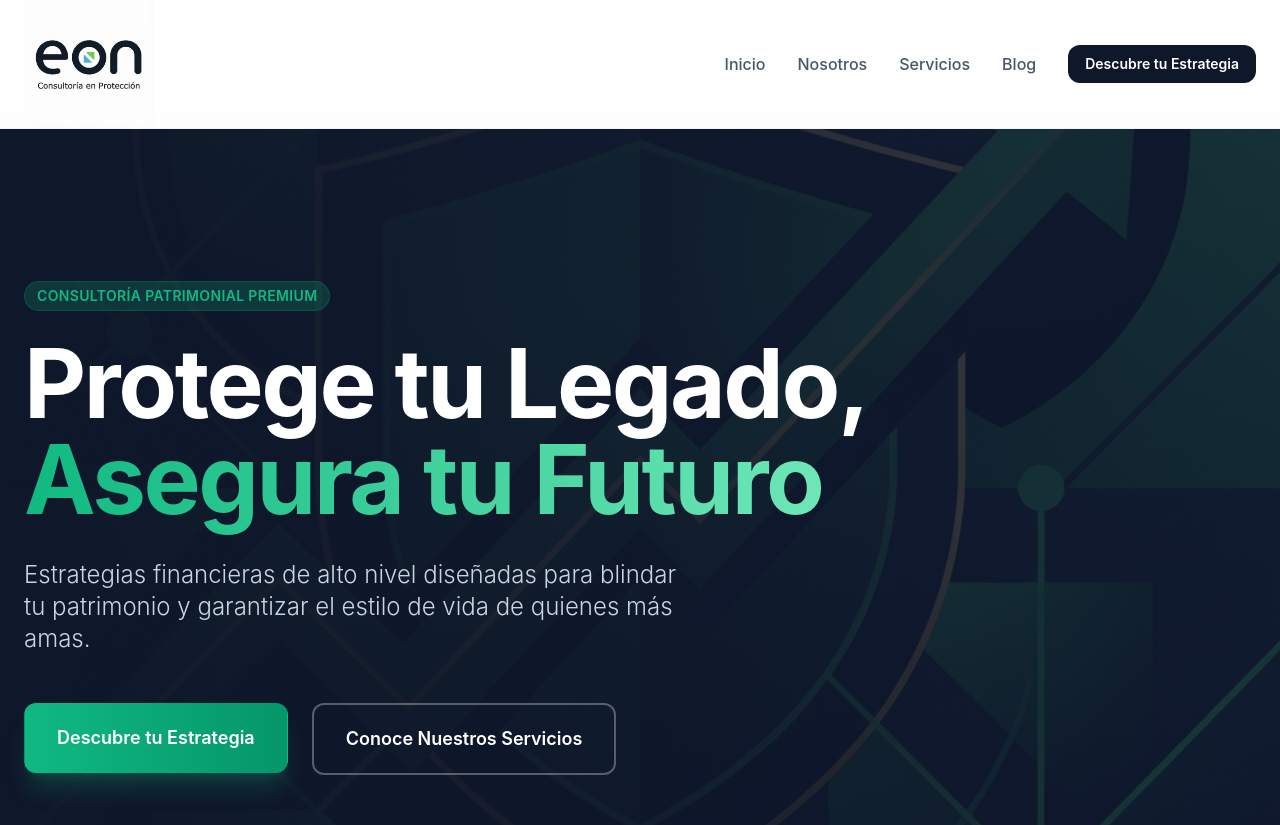
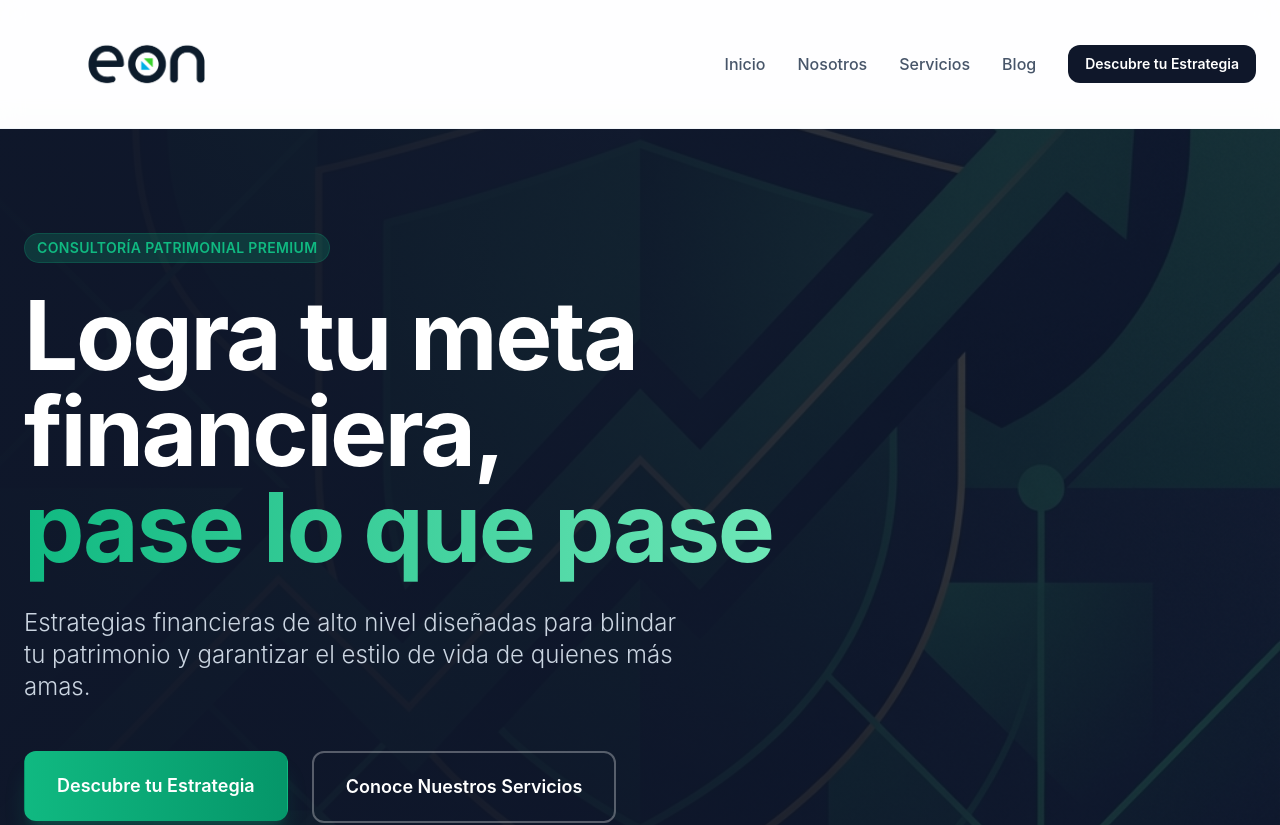
Before and after one commit to adalloya/eon-consultoria, a React (Vite) app: page / in a window 1280 px wide. Shown: the top 825 px of the page. Built offline with nearby package versions, Linux system fonts and the light colour scheme.

Commit message:
chore: update favicon, apple-touch-icon and page title

```diff
--- a/index.html
+++ b/index.html
@@ -2,9 +2,10 @@
 <html lang="en">
   <head>
     <meta charset="UTF-8" />
-    <link rel="icon" type="image/svg+xml" href="/vite.svg" />
+    <link rel="icon" type="image/png" href="/favicon.png" />
+    <link rel="apple-touch-icon" href="/favicon.png" />
     <meta name="viewport" content="width=device-width, initial-scale=1.0" />
-    <title>eon-consultoria</title>
+    <title>EON Consultoría en Protección</title>
   </head>
   <body>
     <div id="root"></div>
--- a/src/components/layout/Layout.jsx
+++ b/src/components/layout/Layout.jsx
@@ -13,7 +13,7 @@ const Navbar = () => {
             <div className="container mx-auto px-4 md:px-6">
                 <div className="flex items-center justify-between h-32">
                     <Link to="/" className="flex items-center gap-2">
-                        <img src="/logo-new.jpg" alt="EON Consultoría en Protección" className="h-32 w-auto object-contain" />
+                        <img src="/logo-wide.png" alt="EON Consultoría en Protección" className="h-32 w-auto object-contain" />
                     </Link>
 
                     {/* Desktop Menu */}
--- a/src/pages/Home.jsx
+++ b/src/pages/Home.jsx
@@ -37,9 +37,9 @@ const Hero = () => {
                         transition={{ delay: 0.2, duration: 0.8 }}
                         className="text-5xl md:text-7xl lg:text-8xl font-bold mb-8 leading-tight tracking-tight"
                     >
-                        Protege tu Legado, <br />
+                        Logra tu meta financiera, <br />
                         <span className="text-transparent bg-clip-text bg-gradient-to-r from-secondary to-emerald-300">
-                            Asegura tu Futuro
+                            pase lo que pase
                         </span>
                     </motion.h1>
 
```
Also changed, not shown: public/favicon.png (added), public/logo-wide.png (added).
